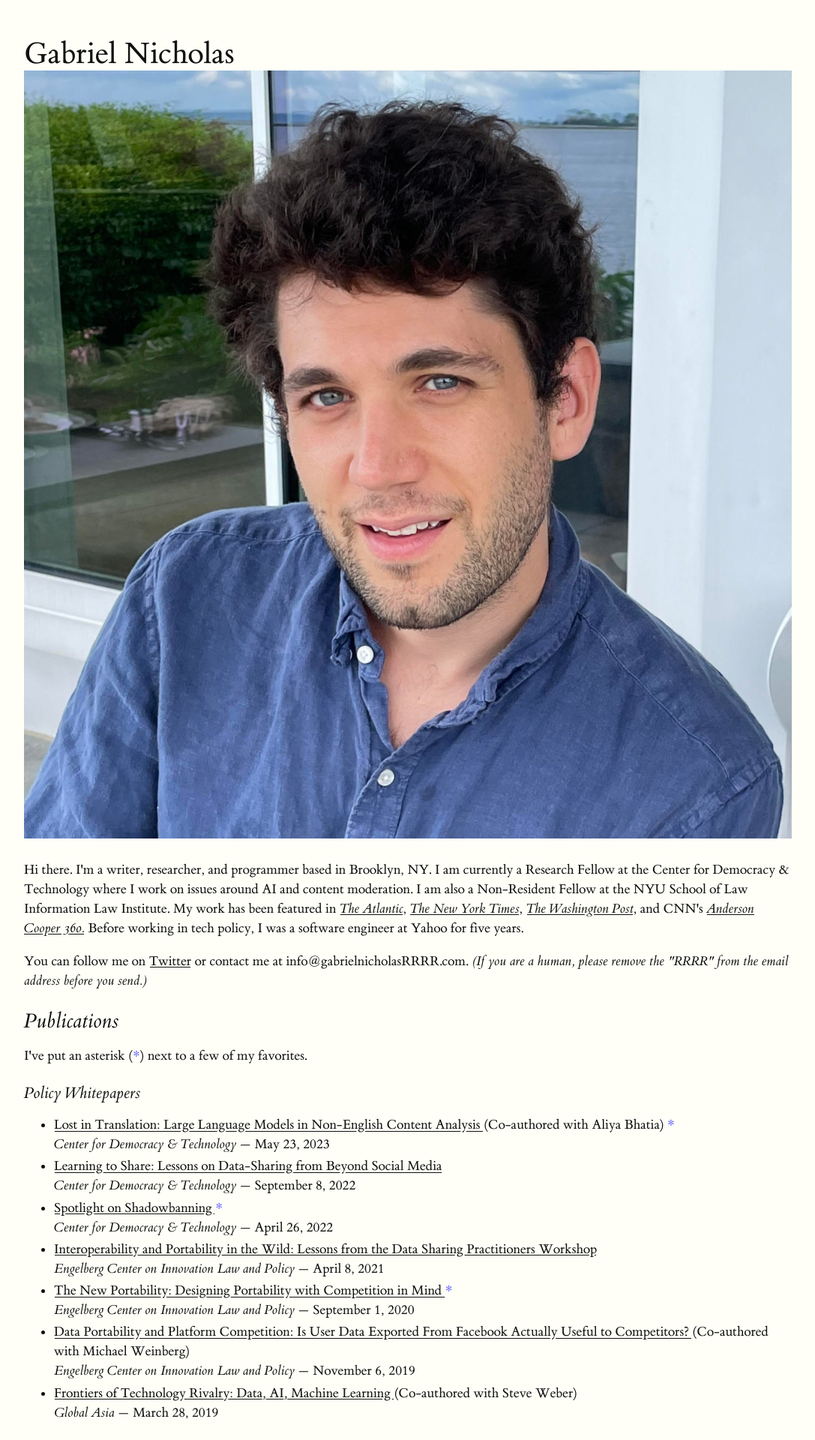
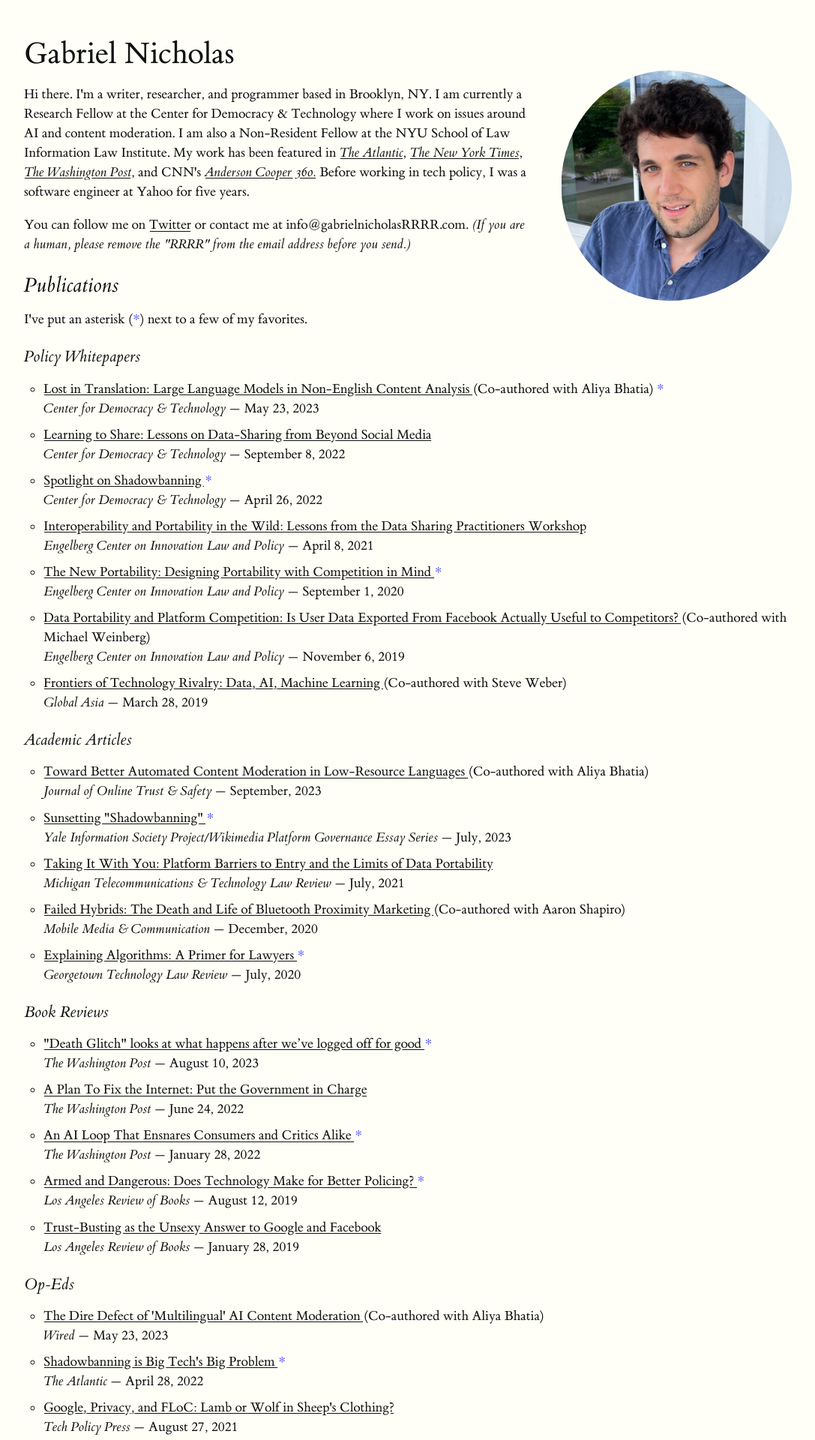
Before and after one commit to gajeam/gajeam.github.io, a Jekyll site: the page built from index.html, in a window 1280 px wide. Shown: the top 1920 px of the page at 75% size, without its empty margins (96-1183 px from the left). Built offline with Jekyll 4.4.1, drawn with Linux system fonts in a browser that asks for light colours.

Commit message:
Header picture CSS

```diff
--- a/_sass/main.scss
+++ b/_sass/main.scss
@@ -1,8 +1,6 @@
 .fave {
 	color:rgba(0, 0, 255, 0.7);
 }
-
-
 
 .publisher {
 	font-style:italic;
@@ -11,3 +9,41 @@
 .conf-conference {
 	font-style:italic;
 }
+
+ul {
+    padding-left: 2rem;
+    list-style-type: circle;
+}
+li {
+    margin-bottom: .7rem;
+}
+
+
+#profile-picture {
+	min-width: 20rem;
+	padding-left:2%;
+	margin-left:2%;
+	border-radius: 50%;
+	width: 30%;
+	height: 30%;
+	float:right;
+}
+
+p.favorites-disclaimer {
+	text-align:left;
+}
+
+@media (max-width: 500px) {
+    #profile-picture {
+		margin:auto;
+		display:block;
+		float:none;
+		margin-top: 1.5rem;
+    }
+    h1 {
+    	text-align:center;
+    }
+    p {
+    	  text-align: justify;
+    }
+}
```
